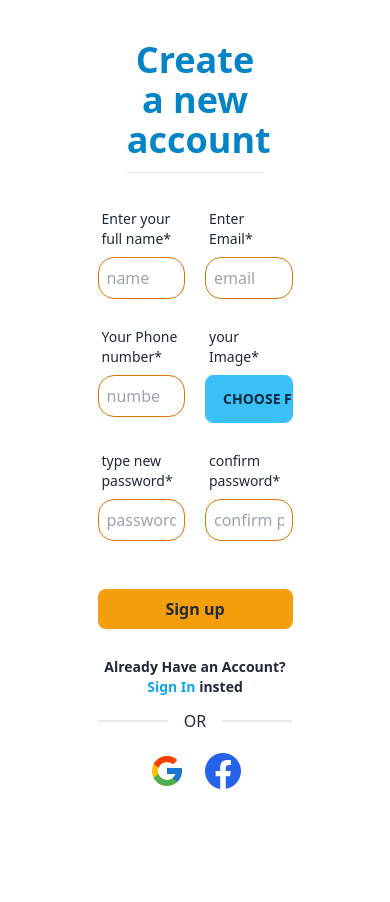
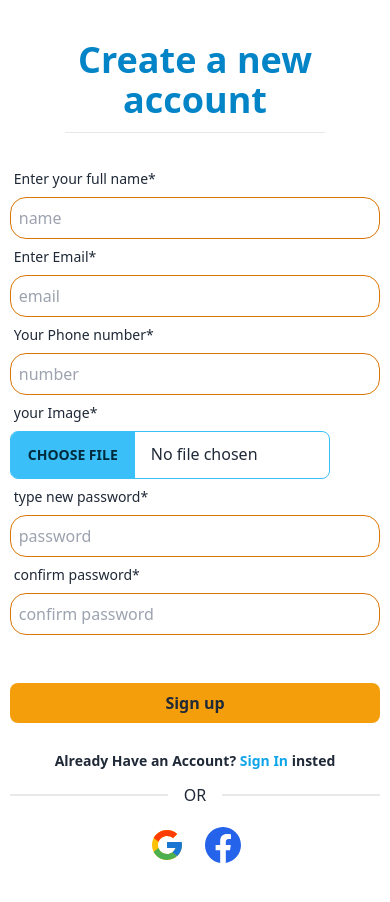
Before and after one commit to ibrahimRabbi/job-task, a React (Vite) app: page /signup in a window 390 px wide. Shown: the top 902 px of the page. Before the commit the page ends 844 px from the top, so only its background shows below. Built offline with nearby package versions, Linux system fonts and the light colour scheme; no server answers.

Commit message:
more design has been implemented

```diff
--- a/src/form/Signin.jsx
+++ b/src/form/Signin.jsx
@@ -57,7 +57,7 @@ const Signin = () => {
 
     return (
         <section>
-            <div className="mt-10 w-1/2 mx-auto ">
+            <div className="mt-10 lg:w-1/2 w-[98%] mx-auto ">
                 <div className="w-[70%] mx-auto text-sky-600">
                     <h1 className="text-4xl font-semibold text-center">Sign In</h1>
                     <hr className="mt-3" />
--- a/src/form/Signup.jsx
+++ b/src/form/Signup.jsx
@@ -18,7 +18,7 @@ const SignUp = () => {
     const navigate = useNavigate()
     const [error, setError] = useState('')
     const [load, setLoad] = useState(false)
-    const [setData, { data:settingData }] = useSiginupMutation()
+    const [setData, { data: settingData }] = useSiginupMutation()
 
     const submit = (data) => {
 
@@ -79,13 +79,13 @@ const SignUp = () => {
         <section>
 
 
-            <div className="my-10 mx-auto w-1/2">
+            <div className="my-10 mx-auto lg:w-1/2 w-[95%]">
                 <div className="w-[70%] mx-auto text-sky-600">
                     <h1 className="text-4xl font-semibold text-center">Create a new account</h1>
                     <hr className="mt-3" />
                 </div>
                 <form className="space-y-5 mt-7" onSubmit={handleSubmit(submit)}>
-                    <div className="grid grid-cols-2 gap-5">
+                    <div className="lg:grid grid-cols-2 gap-5">
                         <div className="form-control w-full">
                             <label className="label"><span className="label-text">Enter your full name*</span></label>
                             <input
```
Also changed, not shown: 8 other files (tests, documents, lock files or other folders). Lines whose indentation alone changed are shown as unchanged.
